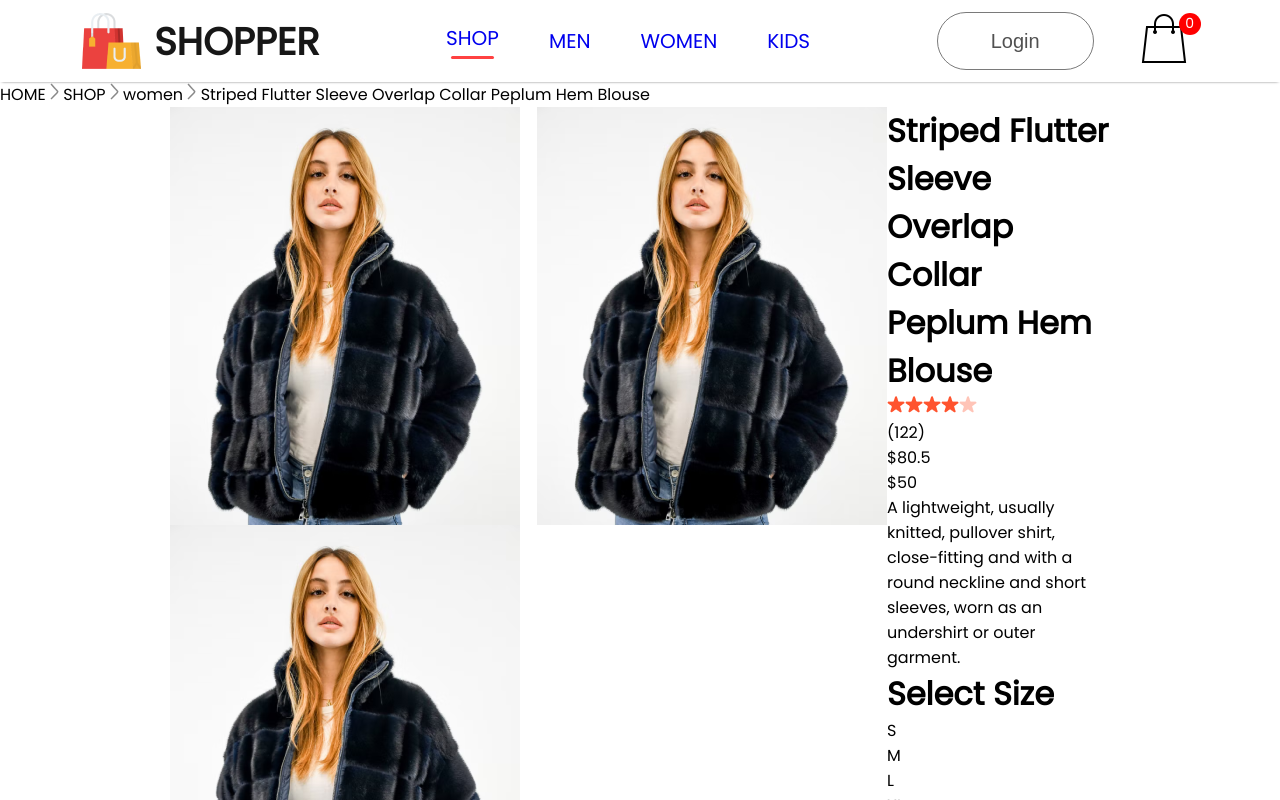
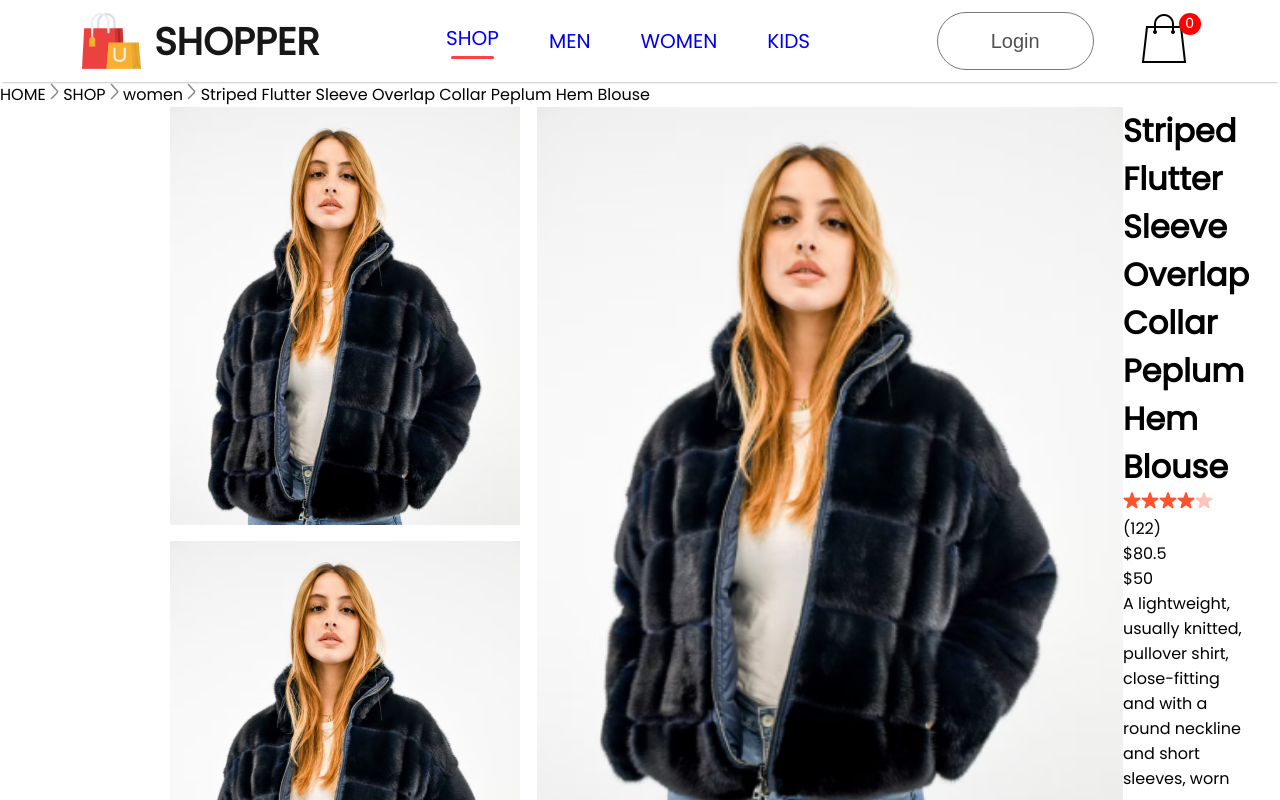
Before and after one commit to Sontara444/E-Commerce-Shopping, a React (Create React App) app: page /product/1 in a window 1280 px wide. Shown: the top 800 px of the page. Built offline with nearby package versions, Linux system fonts and the light colour scheme.

Commit message:
product display

```diff
--- a/src/Components/ProductDisplay/ProductDisplay.css
+++ b/src/Components/ProductDisplay/ProductDisplay.css
@@ -11,4 +11,9 @@
 .productdisplay-img-list{
     display: flex;
     flex-direction: column;
+    gap: 16px;
 }
+.productdisplay-main-img{
+    width: 586px;
+    height: 700px ;
+}
```
